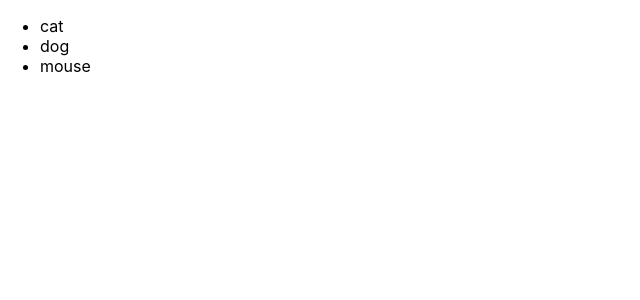
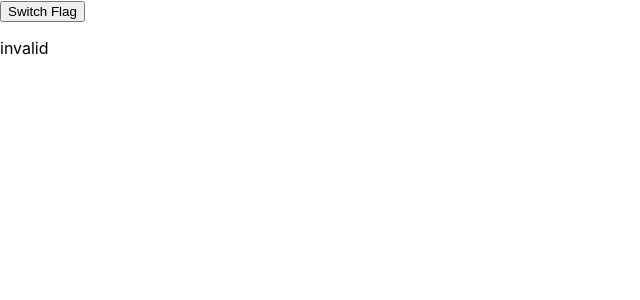
Before and after one commit to shinjiber/my-app-react, a React (Create React App) app: page / in a window 1280 px wide. Shown: the top 300 px of the page, without its empty margins (0-640 px from the left). Built offline with nearby package versions, Linux system fonts and the light colour scheme.

Commit message:
switch button with some components

```diff
--- /dev/null
+++ b/src/App.js
@@ -0,0 +1,31 @@
+import React, { Component } from 'react';
+import SwitchFlag from './switchFlag';
+import ViewFlagValue from './viewFlag';
+
+class App extends Component {
+  constructor() {
+    super();
+    this.handleUpdateFlag = this.handleUpdateFlag.bind(this);
+    this.state = {
+      flag: false
+    };
+  }
+  handleUpdateFlag() {
+    this.setState({
+      flag: !this.state.flag
+    })
+  }
+
+  render() {
+    return (
+      <div>
+        <SwitchFlag
+          handleUpdateFlag={this.handleUpdateFlag}
+        />
+        <ViewFlagValue flag={this.state.flag}/>
+      </div>
+    );
+  }
+}
+
+export default App;
--- a/src/index.js
+++ b/src/index.js
@@ -1,16 +1,9 @@
 import React from 'react';
 import ReactDOM from 'react-dom';
 import './index.css';
-// import Switch from './App';
+import App from './App';
 
-const animals = ['cat', 'dog', 'mouse']
 ReactDOM.render(
-  <div>
-    <ul>
-      <li>{animals[0]}</li>
-      <li>{animals[1]}</li>
-      <li>{animals[2]}</li>
-    </ul>
-  </div>,
+  <App />,
   document.getElementById('root')
-);
+)
--- /dev/null
+++ b/src/switchFlag.js
@@ -0,0 +1,7 @@
+import React from 'react';
+
+const SwitchFlag = (props) => {
+  return <button onClick={props.handleUpdateFlag}>Switch Flag</button>;
+};
+
+export default SwitchFlag;
--- /dev/null
+++ b/src/viewFlag.js
@@ -0,0 +1,7 @@
+import React from 'react';
+
+const ViewFlagValue = (props) => {
+  return <p>{props.flag ? "valid" : "invalid"}</p>;
+};
+
+export default ViewFlagValue;
```
